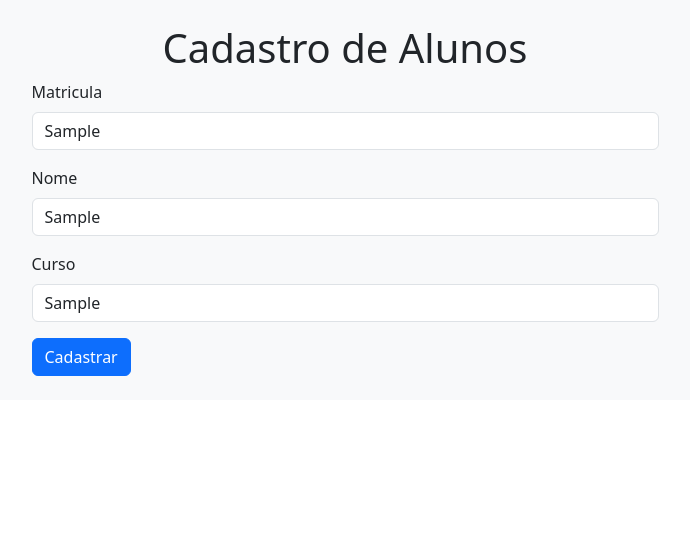
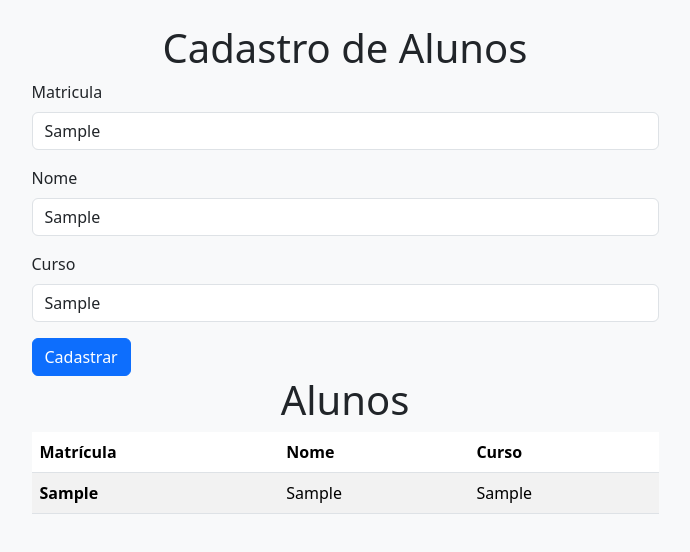
Before and after one commit to cipher757/Proj_Cad, an Angular app: page / in a window 1280 px wide. Both pictures are taken after typing "Sample", "Sample", "Sample" into the empty fields and a click on the button "Cadastrar". Shown: the top 552 px of the page, without its empty margins (295-985 px from the left). Built offline with nearby package versions, Linux system fonts and the light colour scheme.

Commit message:
added ReactiveFormsModule & FormGroup

```diff
--- a/angular.json
+++ b/angular.json
@@ -102,5 +102,8 @@
         }
       }
     }
+  },
+  "cli": {
+    "analytics": "4e5046a4-0af9-4180-8e4f-c2dd673c54c1"
   }
 }
--- a/src/app/alunos/alunos.component.html
+++ b/src/app/alunos/alunos.component.html
@@ -1,26 +1,44 @@
 <div class="container bg-light p-4">
     <div class="row">
         <div class="col-7 m-auto">
-            <form>
+            <form [formGroup]="studentFormGroup">
                 <h1 class="text-center">Cadastro de Alunos</h1>
                 <div class="mb-3">
                     <label for="exampleInputMatricula" class="form-label">Matricula</label>
-                    <input type="matricula" class="form-control" id="exampleInputMatricula"
+                    <input type="matricula" class="form-control" formControlName="id" id="exampleInputMatricula"
                         aria-describedby="matricula">
                     <div id="matricula" class="form-text"></div>
                 </div>
                 <div class="mb-3">
                     <label for="exampleInputNome" class="form-label">Nome</label>
-                    <input type="nome" class="form-control" id="exampleInputNome" aria-describedby="nome">
+                    <input type="nome" class="form-control" formControlName="name" id="exampleInputNome"  aria-describedby="nome">
                     <div id="nome" class="form-text"></div>
                 </div>
                 <div class="mb-3">
                     <label for="exampleInputCurso" class="form-label">Curso</label>
-                    <input type="curso" class="form-control" id="exampleInputCurso" aria-describedby="curso">
-                    <div id="curso" class="form-text"></div>
+                    <input type="curso" class="form-control" formControlName="curso" id="exampleInputCurso" aria-describedby="curso">
+                    <div id="curso"  class="form-text"></div>
                 </div>
-                <button type="submit" class="btn btn-primary">Cadastrar</button>
+                <button type="submit" class="btn btn-primary" (click)="save()">Cadastrar
+                </button>
             </form>
+            <h1 class="text-center">Alunos</h1>
+            <table class="table table-striped">
+                <thead>
+                    <tr>
+                        <th scope="col">Matrícula</th>
+                        <th scope="col">Nome</th>
+                        <th scope="col">Curso</th>
+                    </tr>
+                </thead>
+                <tbody>
+                    <tr *ngFor="let s of students">
+                        <th scope="row">{{s.id}}</th>
+                        <td>{{s.name}}</td>
+                        <td>{{s.curso}}</td>
+                    </tr>
+                </tbody>
+            </table>
         </div>
     </div>
 </div>
--- a/src/app/alunos/alunos.component.ts
+++ b/src/app/alunos/alunos.component.ts
@@ -1,4 +1,6 @@
 import { Component } from '@angular/core';
+import { student } from '../student';
+import { FormBuilder, FormGroup } from '@angular/forms';
 
 @Component({
   selector: 'app-alunos',
@@ -6,5 +8,19 @@ import { Component } from '@angular/core';
   styleUrl: './alunos.component.css'
 })
 export class AlunosComponent {
+  //aluno (S) = student (S) // curso (S) = course (S)
+  students: student[] = [];
+  studentFormGroup: FormGroup;
 
+  constructor(private formBuilder: FormBuilder) {
+    this.studentFormGroup = formBuilder.group({
+      id:[''],
+      name:[''],
+      curso:['']
+    });
+  }
+
+  save(){
+    this.students.push(this.studentFormGroup.value);
+  }
 }
--- a/src/app/app.module.ts
+++ b/src/app/app.module.ts
@@ -3,7 +3,7 @@ import { BrowserModule } from '@angular/platform-browser';
 
 import { AppRoutingModule } from './app-routing.module';
 import { AppComponent } from './app.component';
-import { FormsModule } from '@angular/forms';
+import { FormsModule, ReactiveFormsModule } from '@angular/forms';
 import { NgbModule } from '@ng-bootstrap/ng-bootstrap';
 import { AlunosComponent } from './alunos/alunos.component';
 
@@ -16,7 +16,8 @@ import { AlunosComponent } from './alunos/alunos.component';
     BrowserModule,
     AppRoutingModule,
     FormsModule,
-    NgbModule
+    NgbModule,
+    ReactiveFormsModule
   ],
   providers: [],
   bootstrap: [AppComponent]
--- /dev/null
+++ b/src/app/student.ts
@@ -0,0 +1,6 @@
+export interface student{
+    id: number;
+    name: string;
+    curso: string;
+
+}
```
